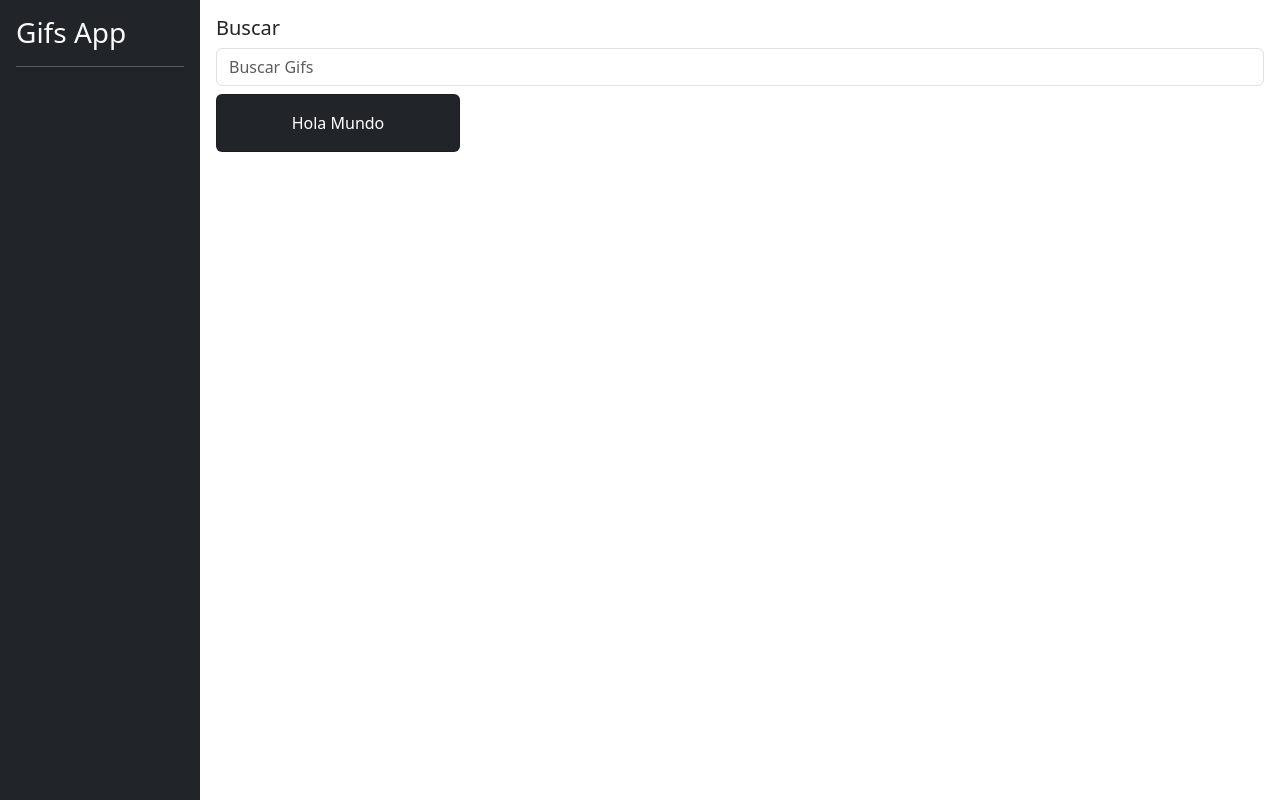
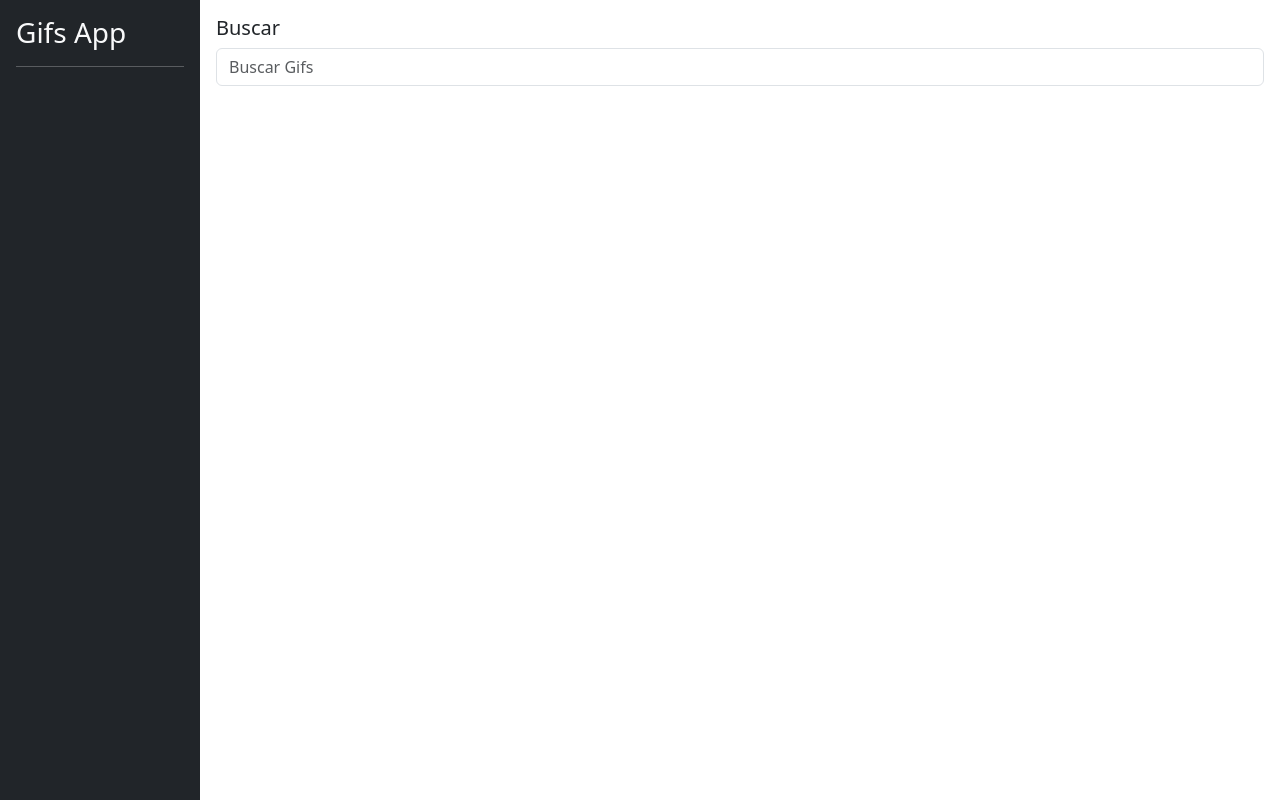
Before and after one commit to Maranelo97/angular-course, an Angular app in the folder bases/gifApp/: page / in a window 1280 px wide. Built offline with nearby package versions, Linux system fonts and the light colour scheme.

Commit message:
consumo desde componente service

```diff
--- a/bases/gifApp/src/app/gifs/components/card-list/card-list.component.html
+++ b/bases/gifApp/src/app/gifs/components/card-list/card-list.component.html
@@ -1,10 +1,10 @@
 <div class="row">
-  <div class="col-md-3 col-sm-6">
+  <div *ngFor="let gif of gifs" class="col-md-3 col-sm-6">
     <div class="card mb-2 bg-dark text-center">
       <!--TODO CREAr IMAGeN-->
 
       <div class="card-body text-white">
-        <p class="card-text">Hola Mundo</p>
+        <p class="card-text">{{ gif.title }}</p>
       </div>
     </div>
   </div>
--- a/bases/gifApp/src/app/gifs/pages/home/home-page.component.html
+++ b/bases/gifApp/src/app/gifs/pages/home/home-page.component.html
@@ -6,6 +6,6 @@
 
   <div class="col-12 pt-2">
     <!--List-->
-    <gifs-card-list></gifs-card-list>
+    <gifs-card-list [gifs]="gifs"></gifs-card-list>
   </div>
 </div>
--- a/bases/gifApp/src/app/gifs/pages/home/home.component.ts
+++ b/bases/gifApp/src/app/gifs/pages/home/home.component.ts
@@ -1,4 +1,7 @@
 import { Component } from '@angular/core';
+import { GifsService } from '../../services/gifs.service';
+import { Gif } from '../../interfaces/gifs.interface';
+
 
 @Component({
   selector: 'home-page-component',
@@ -7,4 +10,10 @@ import { Component } from '@angular/core';
 })
 export class HomePageComponent {
 
+  constructor(private gifsService: GifsService) {}
+
+  get gifs(): Gif[] {
+    return this.gifsService.gifList;
+  }
+
 }
```
Also changed, not shown: bases/gifApp/src/app/gifs/components/card-list/card-list.component.ts (+7 -1 lines), 1 other file (tests, documents, lock files or other folders).
